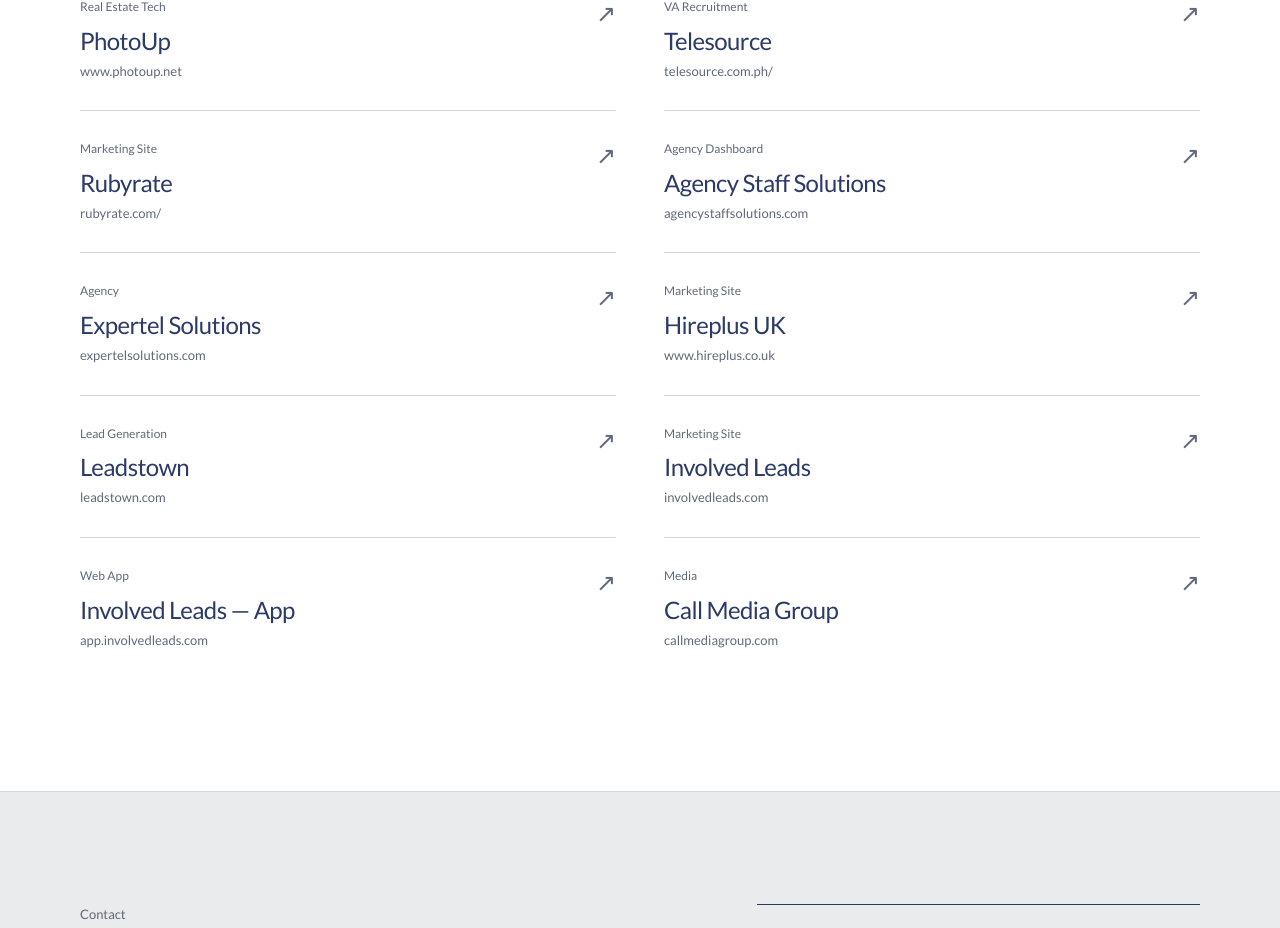
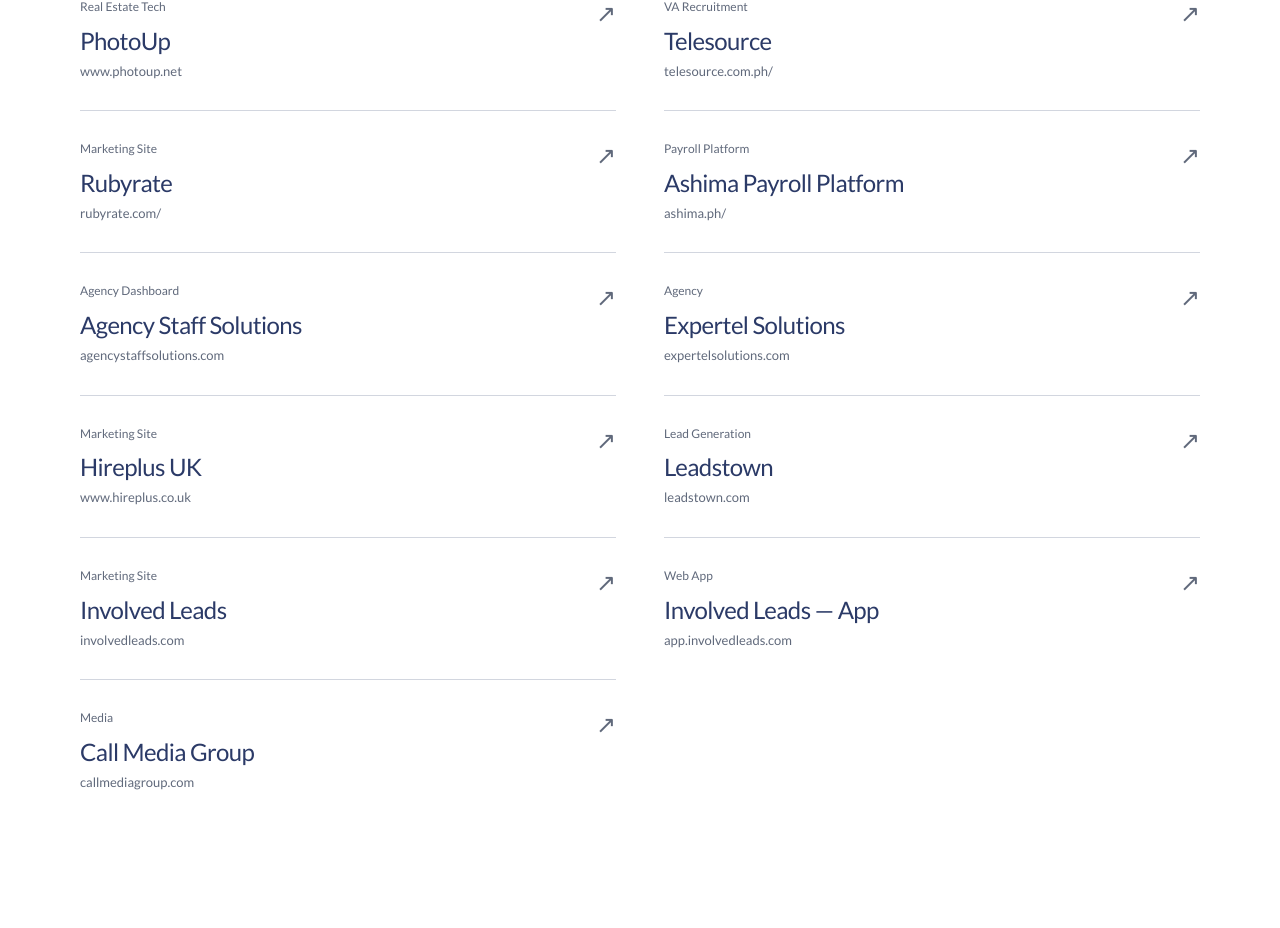
Before and after one commit to reyjoel/resume-portfolio, a React (Vite) app: page / in a window 1280 px wide. Shown: the part 4612-5540 px from the top of the page. Built offline with nearby package versions, Linux system fonts and the light colour scheme.

Commit message:
update data

```diff
--- a/src/data.js
+++ b/src/data.js
@@ -94,6 +94,7 @@
     { name: "PhotoUp",                 url: "https://www.photoup.net",                    tag: "Real Estate Tech" },
     { name: "Telesource",              url: "https://telesource.com.ph/",                 tag: "VA Recruitment" },
     { name: "Rubyrate",                url: "https://rubyrate.com/",                      tag: "Marketing Site" },
+    { name: "Ashima Payroll Platform", url: "https://ashima.ph/",                         tag: "Payroll Platform" },
     { name: "Agency Staff Solutions",  url: "https://agencystaffsolutions.com",           tag: "Agency Dashboard" },
     { name: "Expertel Solutions",      url: "https://expertelsolutions.com",              tag: "Agency" },
     { name: "Hireplus UK",             url: "https://www.hireplus.co.uk",                 tag: "Marketing Site" },
```
